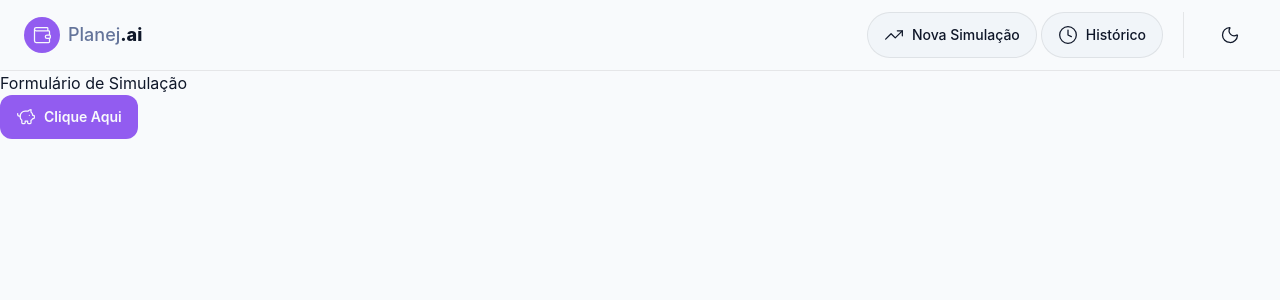
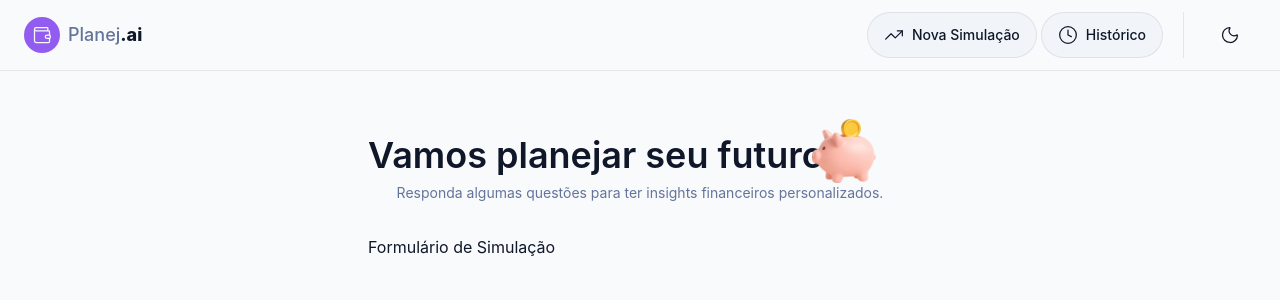
Before and after one commit to antoniorafaeldev/planejAI, a React (Vite) app: page / in a window 1280 px wide. Shown: the top 300 px of the page. Built offline with nearby package versions, Linux system fonts and the light colour scheme.

Commit message:
feat: create simulation form hero

```diff
--- /dev/null
+++ b/src/components/features/Simulation/Form.tsx
@@ -0,0 +1,7 @@
+export function SimulationForm() {
+  return (
+    <div>
+      <h1>Formulário de Simulação</h1>
+    </div>
+  );
+}
--- /dev/null
+++ b/src/components/features/Simulation/Hero.tsx
@@ -0,0 +1,22 @@
+import PiggyBankImage from '@/assets/images/piggy-bank.png';
+
+export function SimulationHero() {
+  return (
+    <div className="mb-8 text-center">
+      <div className="flex flex-col items-center sm:flex-row">
+        <h1 className="text-foreground text-3xl font-semibold sm:text-4xl">
+          Vamos planejar seu futuro
+        </h1>
+        <img
+          src={PiggyBankImage}
+          alt="Image of a piggy bank with a coin"
+          aria-hidden="true"
+          className="h-16 w-16 sm:-mt-2 sm:-ml-3"
+        />
+      </div>
+      <p className="text-muted-foreground text-sm">
+        Responda algumas questões para ter insights financeiros personalizados.
+      </p>
+    </div>
+  );
+}
--- /dev/null
+++ b/src/pages/SimulationFormPage.tsx
@@ -0,0 +1,11 @@
+import { SimulationForm } from '@/components/features/Simulation/Form';
+import { SimulationHero } from '@/components/features/Simulation/Hero';
+
+export function SimulationFormPage() {
+  return (
+    <main className="mx-auto max-w-xl px-4 py-10 sm:py-14">
+      <SimulationHero />
+      <SimulationForm />
+    </main>
+  );
+}
--- a/src/router.tsx
+++ b/src/router.tsx
@@ -1,7 +1,6 @@
-import { PiggyBank } from 'lucide-react';
 import { createBrowserRouter } from 'react-router-dom';
-import { Button } from './components/shared/Button';
 import { RootLayout } from './components/layout/RootLayout';
+import { SimulationFormPage } from './pages/SimulationFormPage';
 
 export const router = createBrowserRouter([
   {
@@ -9,14 +8,7 @@
     children: [
       {
         path: '/',
-        element: (
-          <>
-            <h1>Formulário de Simulação</h1>
-            <Button variant="primary" icon={PiggyBank}>
-              Clique Aqui
-            </Button>
-          </>
-        ),
+        element: <SimulationFormPage />,
       },
       {
         path: '/resultado',
```
Also changed, not shown: src/assets/images/piggy-bank.png (added).
